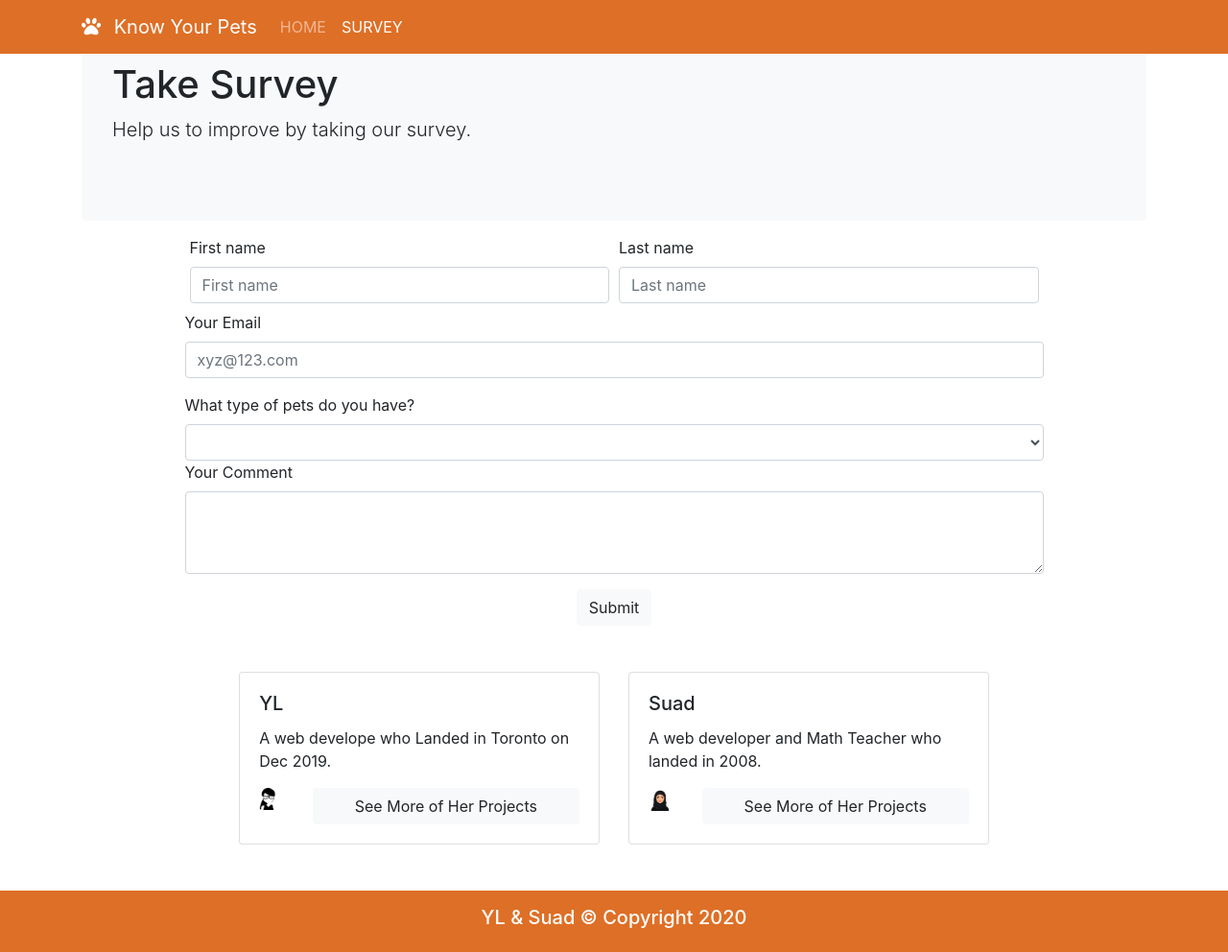
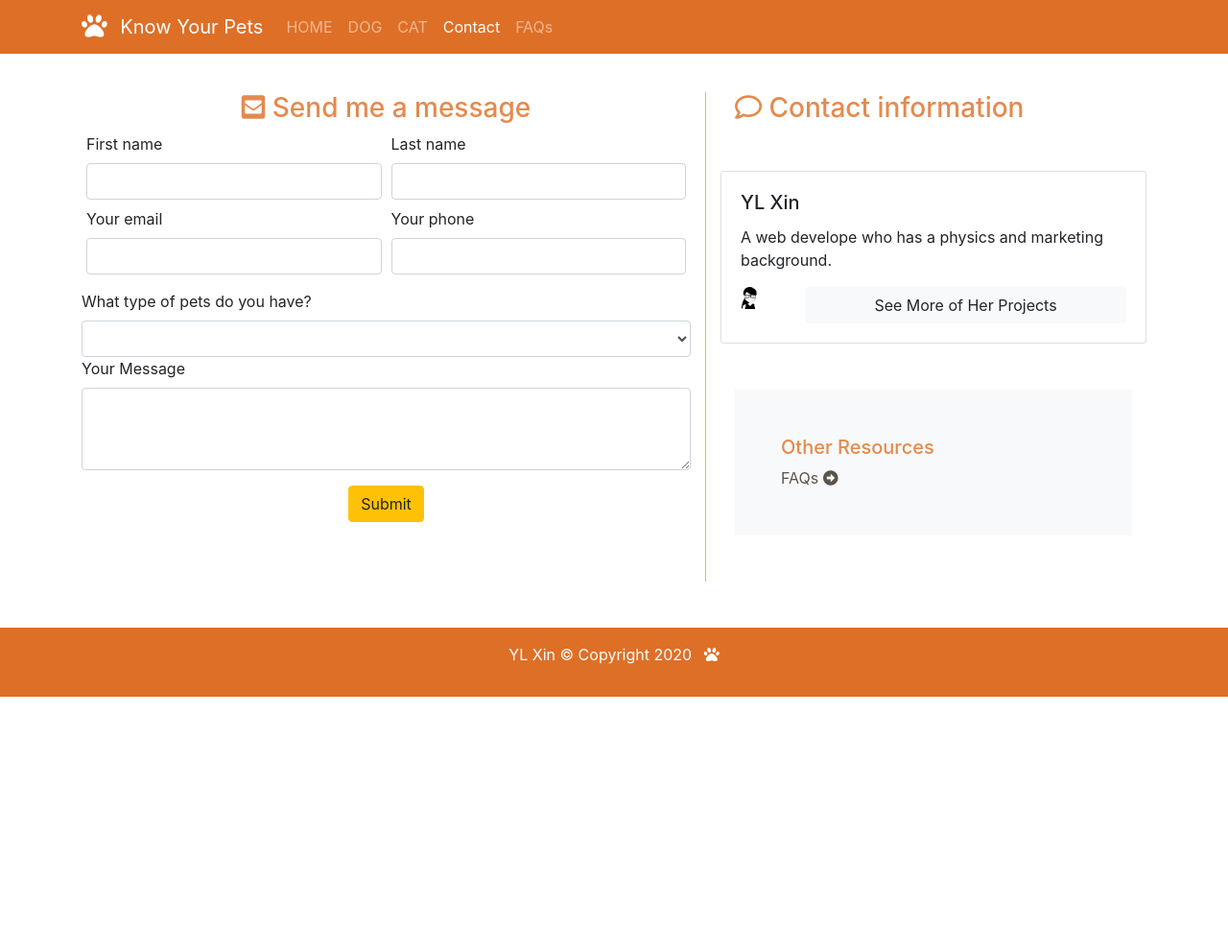
Before and after one commit to yl-xin/knowyourpet, a plain HTML site: page survey.html in a window 1280 px wide. Shown: the whole page at 96% size. After the commit the page ends 800 px from the top, so only its background shows below. Drawn offline with nearby package versions, Linux system fonts and the light colour scheme.

Commit message:
change style

```diff
--- a/survey.html
+++ b/survey.html
@@ -4,18 +4,17 @@
 <head>
     <meta charset="UTF-8">
     <meta name="viewport" content="width=device-width, initial-scale=1.0">
-    <title>Take Survey</title>
+    <title>Know Your Pet - contact</title>
     <link rel="stylesheet" href="https://stackpath.bootstrapcdn.com/bootstrap/4.3.1/css/bootstrap.min.css"
         integrity="sha384-ggOyR0iXCbMQv3Xipma34MD+dH/1fQ784/j6cY/iJTQUOhcWr7x9JvoRxT2MZw1T" crossorigin="anonymous">
     <link rel="stylesheet" href="https://cdnjs.cloudflare.com/ajax/libs/font-awesome/5.12.1/css/all.min.css">
     <link rel="stylesheet" type="text/css" href="style.css">
 </head>
 
-<body id="surverySect">
-    <div class="container ">
+<body>
     <nav id="mainNav" class="navbar navbar-dark navbar-expand-lg  fixed-top">
         <div class="container">
-                <a id="navbrand" class="navbar-brand " href="#"><i class="fas fa-paw mr-2"></i> Know Your Pets</a>
+            <a id="navbrand" class="navbar-brand " href="#"><i class="fas fa-paw fa-lg mr-2"></i> Know Your Pets</a>
             <button class="navbar-toggler" type="button" data-toggle="collapse" data-target="#navbarNav"
                 aria-controls="navbarNav" aria-expanded="false" aria-label="Toggle navigation">
                 <span class="navbar-toggler-icon"></span>
@@ -25,10 +24,19 @@
                     <li class="nav-item ">
                         <a class="nav-link navLinks" href="index.html">HOME</a>
                     </li>
+                    <li class="nav-item">
+                        <a class="nav-link navLinks" href="dog.html">DOG</a>
+                    </li>
+                    <li class="nav-item">
+                        <a class="nav-link navLinks" href="cat.html">CAT</a>
+                    </li>
+
 
                     <li class="nav-item active">
-                            <a class="nav-link navLinks" href="survey.html">SURVEY <span
-                                    class="sr-only">(current)</span></a>
+                        <a class="nav-link navLinks" href="contact.html">Contact</a>
+                    </li>
+                    <li class="nav-item">
+                        <a class="nav-link navLinks" href="faqs.php">FAQs</a>
                     </li>
 
                 </ul>
@@ -36,41 +44,38 @@
         </div>
     </nav>
 
-        <header class="jumbotron bg-light mb-0">
-            <h1>Take Survey</h1>
-            <div class="row lead">
-                <div class="col-6 ">
-                    <p class="d-none d-sm-block">Help us to improve by taking our survey.</p>
-                </div>
-            </div>
-        </header>
-        <div class="container mt-3">
-            <div class="row justify-content-center">
-                <div class="=col-10">
-                    <div id="sur" class="my-3">
 
-                    </div>
+        <div class="container mt-5 mb-5 pt-5">
+            <div class="row">
+                <div class="col-12 col-md-7">
+                    <form action="contact.php" class="row justify-content-center" method="POST">
 
+                            <h3 class="orangeTitle"> <i class="fas fa-envelope-square"></i> Send me a message </h3>
 
-                </div>
-                <div class="col-10 form-row">
+                        <div class="col-12 form-row">
                             <div class="col">
                                 <label for="firstname">First name</label>
-                        <input id="firstname" type="text" class="form-control" placeholder="First name">
+                                <input id="firstname" name="firstName" type="text" class="form-control">
                             </div>
                             <div class="col">
                                 <label for="lastname">Last name</label>
-                        <input id="lastname" type="text" class="form-control" placeholder="Last name">
+                                <input id="lastname" name="lastName" type="text" class="form-control">
                             </div>
                         </div>
-                <div class="col-10 form-group pt-2">
-                    <label for="inputEmail">Your Email</label>
-                    <input type="text" class="form-control" id="inputEmail" placeholder="xyz@123.com">
+                        <div class="col-12 form-row">
+                            <div class="col form-group pt-2">
+                                <label for="inputEmail">Your email</label>
+                                <input type="text" name="email" class="form-control" id="inputEmail">
                             </div>
-                <div class="col-10  form-row">
+                            <div class="col form-group pt-2">
+                                <label for="phone">Your phone</label>
+                                <input id="phone" name="phone" type="text" class="form-control">
+                            </div>
+
+                        </div>
+                        <div class="col-12  form-row">
                             <label for="typeofpets">What type of pets do you have?</label>
-                    <select id="typeofpets" class="form-control">
-
+                            <select id="typeofpets" name="pets" class="form-control">
                                 <option value=""></option>
                                 <option value="Dog">Dog</option>
                                 <option value="Cat">Cat</option>
@@ -79,22 +84,24 @@
                                 <option value="Other">Other</option>
                             </select>
                         </div>
-                <div class="col-10  form-group">
-                    <label for="comment">Your Comment</label>
-                    <textarea class="form-control" id="comment" rows="3"></textarea>
+                        <div class="col-12  form-group">
+                            <label for="comment">Your Message</label>
+                            <textarea class="form-control" name="message" id="comment" rows="3"></textarea>
                         </div>
-                <div id="formbtn" class="col-10 "><button type="submit" class=" btn btn-light">Submit</button></div>
-
-
-
+                            <div id="formbtn" class="col-10 "><button type="submit" class=" btn btn-warning">Submit</button>
+                        </div>
+                    </form>
+                </div>
+                <div class="col-12 col-md-5 border-left border-warning">
+                    <div class="container">
+                        <h3 class="orangeTitle"> <i class="far fa-comment "></i> Contact information </h3>
                         <div class="row my-5 justify-content-center">
 
-                    <div class="col-sm-5">
                             <div class="card">
                                 <div class="card-body">
                                     <div class="row  no-gutters">
                                         <div class="col-10 col-md-12">
-                                        <h5 class="card-title">YL</h5>
+                                            <h5 class="card-title">YL Xin</h5>
                                         </div>
 
                                         <div class="col-2 d-block d-md-none">
@@ -103,50 +110,31 @@
                                         </div>
 
                                     </div>
-                                <p class="card-text">A web develope who Landed in Toronto on Dec
-                                    2019.</p>
+                                    <p class="card-text">A web develope who has a physics and marketing background.</p>
                                     <div class="row justify-content-center no-gutters">
                                         <div class="col-md-2 ">
-                                            <img src="./img/yl.png" style="height:23px;width:18px;" class="card-img d-none d-md-block"
-                                                alt="YL avatar">
+                                            <img src="./img/yl.png" style="height:23px;width:18px;"
+                                                class="card-img d-none d-md-block" alt="YL avatar">
                                         </div>
                                         <div class="col-md-10">
-                                            <a href="./LabFeb18/lab3_YL.html" class="btn btn-light btn-block">See More of Her Projects</a>
+                                            <a href="https://github.com/yl-xin" target="_blank" class="btn btn-light btn-block">See More of Her
+                                                Projects</a>
                                         </div>
 
                                     </div>
                                 </div>
                             </div>
+
+
                         </div>
-                    <div class="col-sm-5">
-                        <div class="card">
-                            <div class="card-body">
-                                <div class="row  no-gutters">
-                                    <div class="col-10 col-md-12">
-                                        <h5 class="card-title">Suad</h5>
+                        <div class="bg-light mb-5 p-5">
+                            <h5 class="orangeTitle">Other Resources</h5>
+                            <div class="">
+                                <a href="./faqs.php"> <span class="otherResources">FAQs <i class="fas fa-arrow-alt-circle-right"></i></span> </a>
+                            </div>
                         </div>
 
-                                    <div class="col-2 d-block d-md-none">
-                                        <img src="./img/avatar.jpg" style="height:24px;width: 24px;" class="card-img"
-                                            alt="Suad avatar">
-                                    </div>
 
-                                </div>
-
-                                <p class="card-text">A web developer and Math Teacher who landed in 2008.</p>
-                                <div class="row justify-content-center no-gutters">
-                                    <div class="col-md-2 ">
-                                        <img src="./img/avatar.jpg" style="height:24px;width: 24px;" class="card-img d-none d-md-block"
-                                            alt="Suad avatar">
-                                    </div>
-                                    <div class="col-md-10">
-                                        <a href="./feb18/Lab3 feb18_suad.html" class="btn btn-light btn-block">See More of Her Projects</a>
-                                    </div>
-
-                                </div>
-
-                            </div>
-                        </div>
                     </div>
 
                 </div>
@@ -157,12 +145,15 @@
 
 
 
-        </div>
+
+
+
 
 
         </div>
-    <footer class="text-center p-3">
-        <h5>YL & Suad &copy; Copyright 2020</h5>
+
+    <footer class="text-center p-3 mb-2 text-white">
+        <p>YL Xin &copy; Copyright 2020 <i class="fas fa-paw ml-2"></i></p>
 
     </footer>
 
@@ -178,10 +169,10 @@
         integrity="sha384-JjSmVgyd0p3pXB1rRibZUAYoIIy6OrQ6VrjIEaFf/nJGzIxFDsf4x0xIM+B07jRM"
         crossorigin="anonymous"></script>
     <script>
-            $(function(){
-                $(document).scroll(function(){
+        $(function () {
+            $(document).scroll(function () {
                 var $nav = $("#mainNav");
-                    $nav.toggleClass("scrolled",$(this).scrollTop()>$nav.height());
+                $nav.toggleClass("scrolled", $(this).scrollTop() > $nav.height());
             })
         })
     </script>
```
Also changed, not shown: cat.html (+37 -19 lines), dog.html (+17 -4 lines), index.html (+1 -3 lines). Lines whose indentation alone changed are shown as unchanged.
